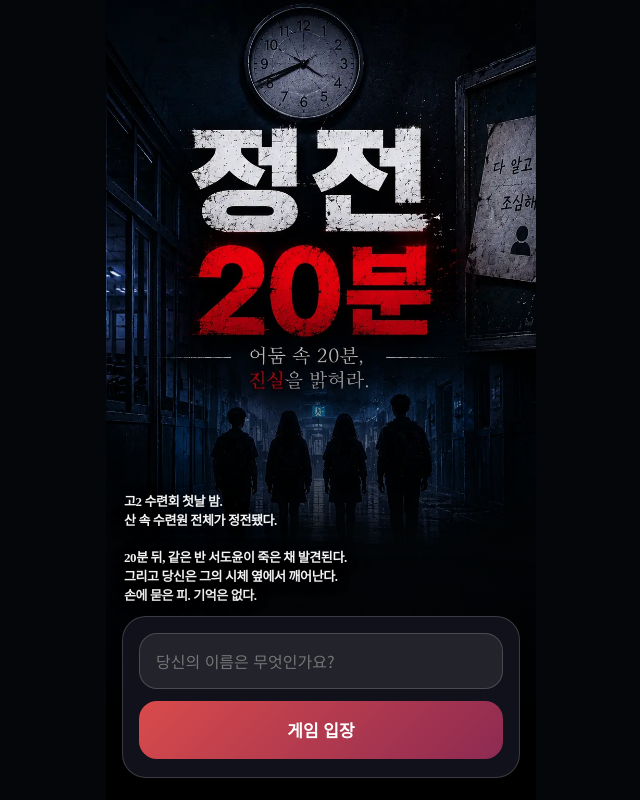
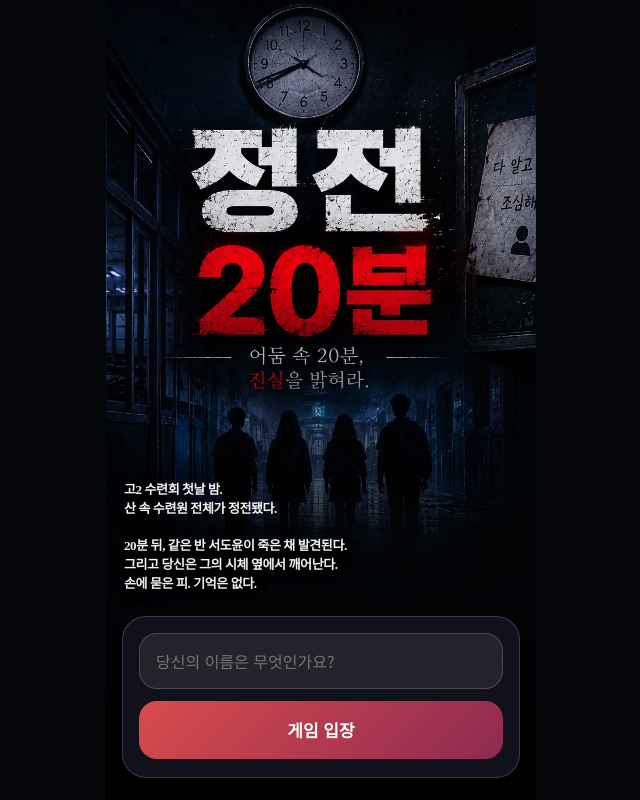
Before and after one commit to nur9ri-archive/blackout-20min-react, a React (Vite) app: page / in a window 1280 px wide. Shown: the whole page, without its empty margins (319-959 px from the left). Built offline with nearby package versions, Linux system fonts and the light colour scheme.

Commit message:
adjust main copy spacing

```diff
--- a/src/App.css
+++ b/src/App.css
@@ -140,7 +140,7 @@ header .progress {
 }
 
 .main-copy {
-  margin: 0 0 10px;
+  margin: 0 0 22px;
   padding: 0 2px;
   white-space: pre-line;
   color: rgba(255,255,255,.96);
```
